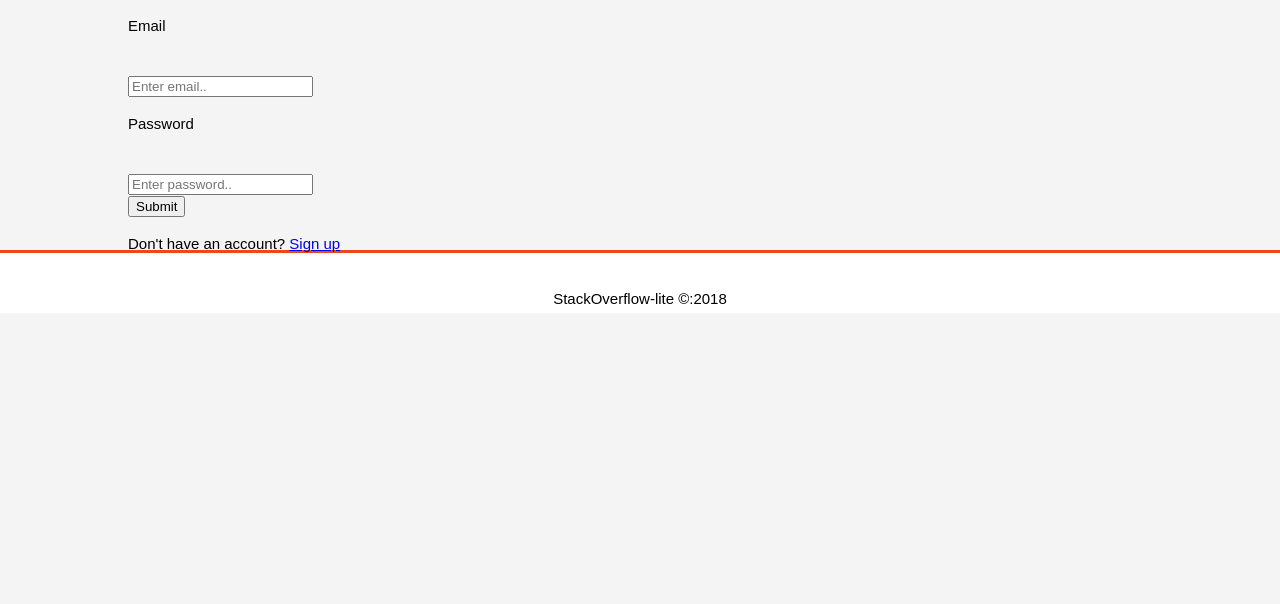
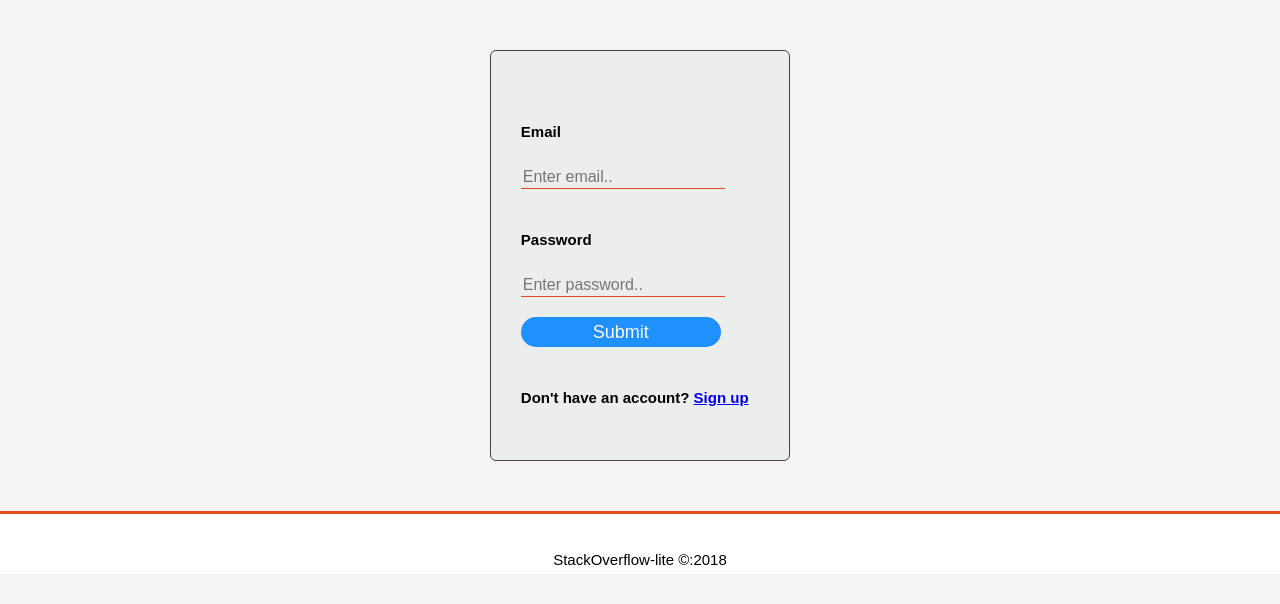
Before and after one commit to AlvinMugambi/StackOverflow-lite, a Python web app: template UI/templates/login.html in a window 1280 px wide. Shown: the part 103-707 px from the top of the page. Run offline with Jinja, Linux system fonts and the light colour scheme; the template is opened without the code that fills it, so the values that code supplies are empty.

Commit message:
[feature #162548181] Styled the login page

```diff
--- a/UI/static/style.css
+++ b/UI/static/style.css
@@ -58,6 +58,7 @@ header nav{
 
 .avatar{
   float: left;
+  text-decoration: none;
 }
 
 /* .login-button{
@@ -127,10 +128,54 @@ header nav{
 
 footer{
     padding: 20px;
-    margin-top: -20px;
+    margin: 0;
     border-top: #e8491d 3px solid;
     text-align: center;
     background-color: #ffffff;
     height: 20px;
   }
+
+.loginbox{
+  background: #eceeee;
+  border: 1px solid #42464b;
+  border-radius: 6px;
+  height: auto;
+  margin: 20px auto 0;
+  width: 298px;
+  padding-top: 50px;
+  padding-bottom: 50px;
+  margin-top: 50px;
+  margin-bottom: 50px;
 }
+
+
+.loginbox p{
+  margin: 0;
+  padding-top: 20px;
+  font-weight: bold;
+}
+
+.loginbox input{
+  width: 200px;
+  margin-bottom: 20px;
+}
+
+.loginbox input[type='email'], input[type="password"], input[type="text"]{
+  border: none;
+  border-bottom: 1px solid #e8491d;
+  background: transparent;
+  outline: none;
+  height: 20px;
+  color: black;
+  font-size: 16px;
+}
+
+.loginbox input[type="submit"]{
+  border: none;
+  outline: none;
+  height: 30px;
+  background: #1E90FF;
+  color: #fff;
+  font-size: 18px;
+  border-radius: 20px;
+}
```
